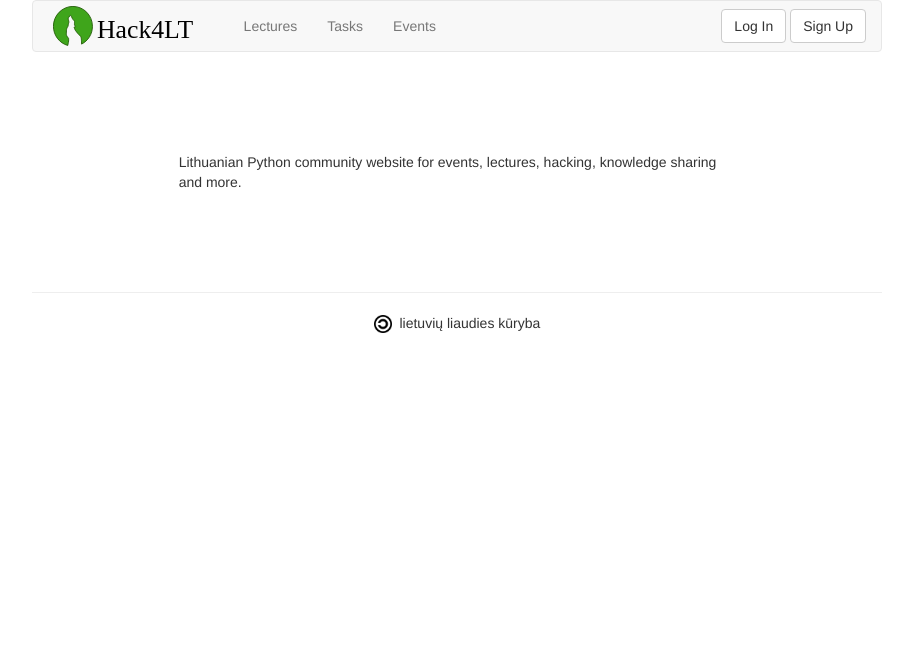
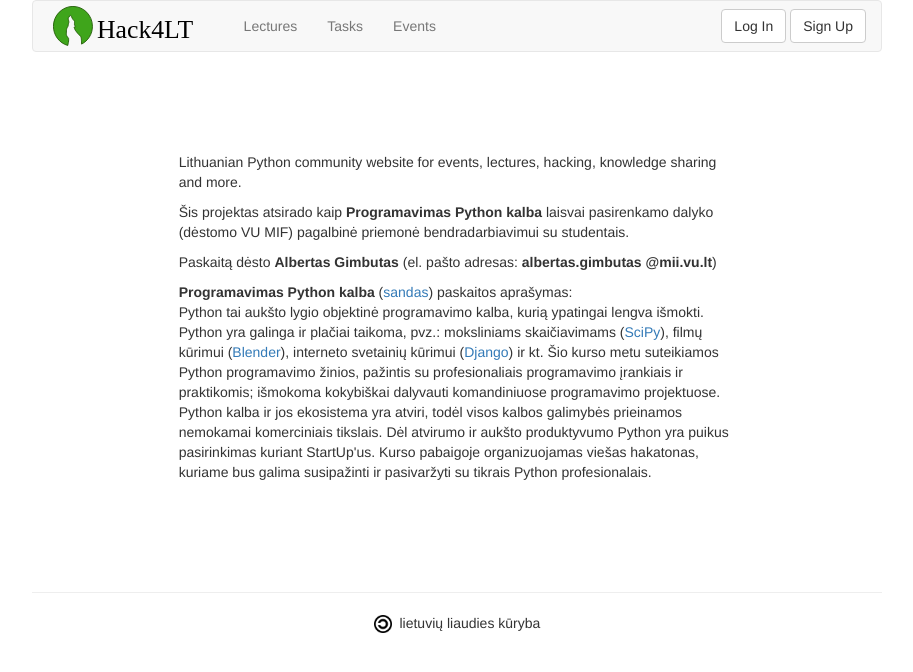
Before and after one commit to niekas/Hack4LT, a Django app: template src/hack4lt/templates/hack4lt/home.html in a window 1280 px wide. Shown: the top 672 px of the page, without its empty margins (183-1096 px from the left). Run offline with Django 3.2, Linux system fonts and the light colour scheme; the template is opened without the code that fills it, so the values that code supplies are empty; some libraries are stand-ins or nearby versions.

Commit message:
Add brief Python course description.

```diff
--- a/src/hack4lt/templates/hack4lt/home.html
+++ b/src/hack4lt/templates/hack4lt/home.html
@@ -7,7 +7,30 @@
 
 {% block content %}
     <div class="col-md-8 col-md-offset-2 big-spacing">
-        <form action="{% url 'register' %}" method="post">{% csrf_token %}
+        <p>
         {% trans 'Lithuanian Python community website for events, lectures, hacking, knowledge sharing and more.' %}
+        <p>
+
+        <p>Šis projektas atsirado kaip <b>Programavimas Python kalba</b>
+        laisvai pasirenkamo dalyko (dėstomo VU MIF) pagalbinė priemonė
+        bendradarbiavimui su studentais.</p>
+        <p>
+        Paskaitą dėsto <b>Albertas Gimbutas</b> (el. pašto adresas:
+        <b>albertas.gimbutas @mii.vu.lt</b>)</p>
+        <p><b>Programavimas Python kalba</b> (<a href="{{ STATIC_URL }}files/python_sandas.pdf">sandas</a>) paskaitos aprašymas:<br/>
+        Python tai aukšto lygio objektinė programavimo kalba, kurią ypatingai
+        lengva išmokti. Python yra galinga ir plačiai taikoma, pvz.:
+        moksliniams skaičiavimams (<a href="http://scipy.org/">SciPy</a>), filmų
+        kūrimui (<a href="http://blender.org">Blender</a>), interneto svetainių kūrimui
+        (<a href="http://djangoproject.com">Django</a>) ir kt. Šio kurso metu suteikiamos Python
+        programavimo žinios, pažintis su profesionaliais programavimo įrankiais
+        ir praktikomis; išmokoma kokybiškai dalyvauti komandiniuose
+        programavimo projektuose. Python kalba ir jos ekosistema yra atviri,
+        todėl visos kalbos galimybės prieinamos nemokamai komerciniais
+        tikslais. Dėl atvirumo ir aukšto produktyvumo Python yra puikus
+        pasirinkimas kuriant StartUp'us. Kurso pabaigoje organizuojamas viešas
+        hakatonas, kuriame bus galima susipažinti ir pasivaržyti su tikrais
+        Python profesionalais.<br/>
+        </p>
     </div>
 {% endblock %}
```
Also changed, not shown: 1 other file.
